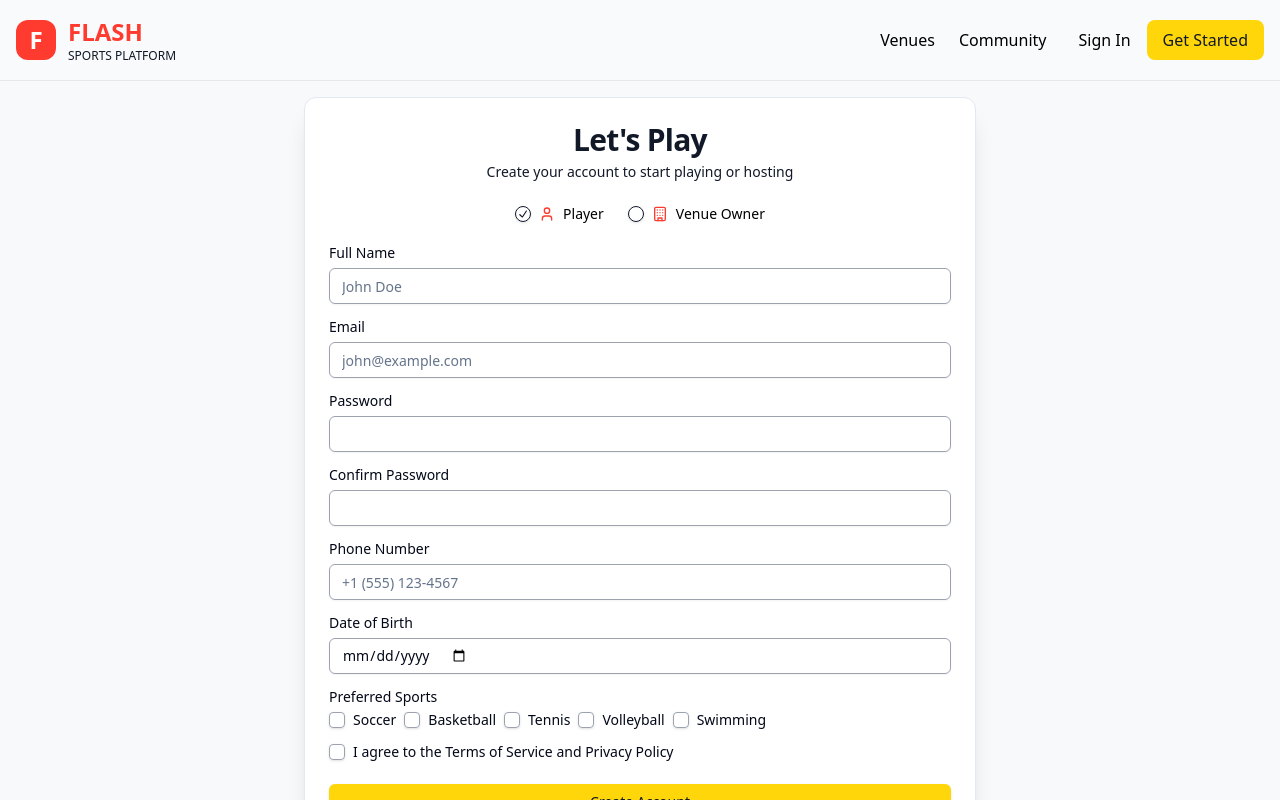
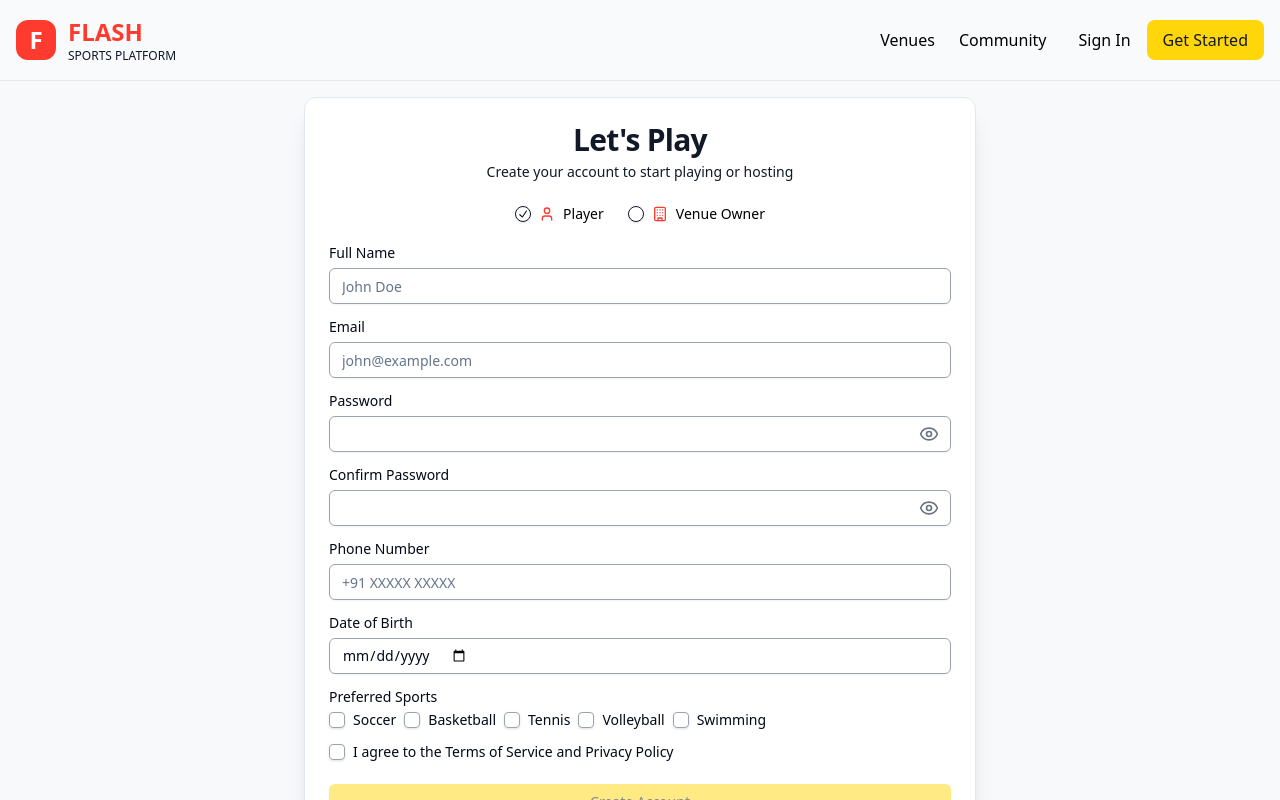
Before and after one commit to dipak-01/Flash-Frontend, a React (Vite) app: page /signup in a window 1280 px wide. Shown: the top 800 px of the page. Built offline with nearby package versions, Linux system fonts and the light colour scheme.

Commit message:
fix: bug signup page , venue detail expired slots bug

```diff
--- a/src/pages/VenueDetails.tsx
+++ b/src/pages/VenueDetails.tsx
@@ -131,11 +131,24 @@ export default function VenueDetailPage() {
     }
   }
 
+  const isSlotInPast = (slot: Slot) => {
+    const [hours, minutes] = slot.time.split(':');
+    const slotDateTime = new Date(slot.date);
+    slotDateTime.setHours(parseInt(hours), parseInt(minutes));
+    return slotDateTime < new Date();
+  };
+
   const handlePayment = async (slotId: string) => {
     try {
       const token = sessionStorage.getItem('token');
       if (!token) {
         toast.error('Please login to book a slot');
+        return;
+      }
+
+      const slot = slots.find(s => s._id === slotId);
+      if (slot && isSlotInPast(slot)) {
+        toast.error('Cannot book slots from the past');
         return;
       }
 
@@ -215,10 +228,10 @@ export default function VenueDetailPage() {
                     </div>
                     <Button
                       onClick={() => handlePayment(slot._id)}
-                      disabled={getRemainingSpots(slot) === 0}
+                      disabled={getRemainingSpots(slot) === 0 || isSlotInPast(slot)}
                       className="bg-[#FFD60A] text-[#111827] hover:bg-[#FFD60A]/90 transition-all duration-300 ease-in-out hover:scale-105"
                     >
-                      {getRemainingSpots(slot) === 0 ? 'Full' : 'Book Now'}
+                      {getRemainingSpots(slot) === 0 ? 'Full' : isSlotInPast(slot) ? 'Expired' : 'Book Now'}
                     </Button>
                   </div>
                 </Card>
--- a/src/pages/auth/Login.tsx
+++ b/src/pages/auth/Login.tsx
@@ -7,7 +7,7 @@ import { Input } from "@/components/ui/input"
 import { Label } from "@/components/ui/label"
 import { Card, CardContent, CardDescription, CardFooter, CardHeader, CardTitle } from "@/components/ui/card"
 import { Checkbox } from "@/components/ui/checkbox"
-import { Mail, Lock, AlertCircle, User, Building } from 'lucide-react'
+import { Mail, Lock, AlertCircle, User, Building, Eye, EyeOff } from 'lucide-react'
 import { Alert, AlertDescription, AlertTitle } from "@/components/ui/alert"
 import { RadioGroup, RadioGroupItem } from "@/components/ui/radio-group"
 import { useAuth } from '@/context/AuthContext'
@@ -21,6 +21,7 @@ export default function LoginPage() {
   const [error, setError] = useState('')
   const [isOwner, setIsOwner] = useState(false)
   const [isLoading, setIsLoading] = useState(false)
+  const [showPassword, setShowPassword] = useState(false)
   const { login } = useAuth()
 
   const handleSubmit = async (e: React.FormEvent<HTMLFormElement>) => {
@@ -115,12 +116,23 @@ export default function LoginPage() {
                   <Lock className="absolute left-3 top-1/2 transform -translate-y-1/2 text-[#9CA3AF]" />
                   <Input
                     id="password"
-                    type="password"
-                    className="pl-10 border-[#9CA3AF] focus:border-[#FF3B30] focus:ring-[#FF3B30] transition-all duration-300"
+                    type={showPassword ? "text" : "password"}
+                    className="pl-10 pr-10 border-[#9CA3AF] focus:border-[#FF3B30] focus:ring-[#FF3B30] transition-all duration-300"
                     value={password}
                     onChange={(e) => setPassword(e.target.value)}
                     required
                   />
+                  <button
+                    type="button"
+                    onClick={() => setShowPassword(!showPassword)}
+                    className="absolute right-3 top-1/2 transform -translate-y-1/2 text-[#9CA3AF] hover:text-[#FF3B30] transition-colors duration-300"
+                  >
+                    {showPassword ? (
+                      <EyeOff className="h-4 w-4" />
+                    ) : (
+                      <Eye className="h-4 w-4" />
+                    )}
+                  </button>
                 </div>
               </div>
               <div className="flex items-center justify-between">
--- a/src/pages/auth/Signup.tsx
+++ b/src/pages/auth/Signup.tsx
@@ -1,7 +1,7 @@
 'use client'
 
 import { useState } from 'react'
-import { Loader2 } from 'lucide-react'
+import { Loader2, Eye, EyeOff } from 'lucide-react'
 import { toast } from 'react-toastify'
 import { Button } from "@/components/ui/button"
 import { Input } from "@/components/ui/input"
@@ -16,6 +16,13 @@ import axios from 'axios'
 export default function SignupPage() {
   const [isLoading, setIsLoading] = useState(false)
   const [userType, setUserType] = useState('player')
+  const [errors, setErrors] = useState({
+    password: '',
+    phoneNumber: ''
+  });
+  const [showPassword, setShowPassword] = useState(false)
+  const [showConfirmPassword, setShowConfirmPassword] = useState(false)
+
   interface FormData {
     fullName: string;
     email: string;
@@ -44,9 +51,42 @@ export default function SignupPage() {
     agreeToTerms: false
   })
 
+  const validatePassword = (password: string) => {
+    const passwordRegex = /^(?=.*[a-z])(?=.*[A-Z])(?=.*\d)(?=.*[@$!%*?&])[A-Za-z\d@$!%*?&]{8,}$/;
+    if (!passwordRegex.test(password)) {
+      setErrors(prev => ({
+        ...prev,
+        password: 'Password must contain at least 8 characters, one uppercase, one lowercase, one number and one special character'
+      }));
+      return false;
+    }
+    setErrors(prev => ({ ...prev, password: '' }));
+    return true;
+  };
+
+  const validatePhoneNumber = (phone: string) => {
+    const phoneRegex = /^(\+91[-\s]?)?[0]?(91)?[789]\d{9}$/;
+    if (!phoneRegex.test(phone)) {
+      setErrors(prev => ({
+        ...prev,
+        phoneNumber: 'Please enter a valid Indian phone number (+91)'
+      }));
+      return false;
+    }
+    setErrors(prev => ({ ...prev, phoneNumber: '' }));
+    return true;
+  };
+
   const handleInputChange = (e: React.ChangeEvent<HTMLInputElement | HTMLSelectElement>) => {
-    const { name, value } = e.target
-    setFormData(prev => ({ ...prev, [name]: value }))
+    const { name, value } = e.target;
+    setFormData(prev => ({ ...prev, [name]: value }));
+
+    if (name === 'password') {
+      validatePassword(value);
+    }
+    if (name === 'phoneNumber') {
+      validatePhoneNumber(value);
+    }
   }
 
   const handleSportsChange = (sport: string) => {
@@ -60,6 +100,20 @@ export default function SignupPage() {
 
   const handleSubmit = async (e: React.FormEvent<HTMLFormElement>) => {
     e.preventDefault();
+
+    // Validate all fields before submission
+    const isPasswordValid = validatePassword(formData.password);
+    const isPhoneValid = validatePhoneNumber(formData.phoneNumber);
+
+    if (!isPasswordValid || !isPhoneValid || !formData.agreeToTerms) {
+      toast.error('Please fix all errors before submitting');
+      return;
+    }
+
+    if (!formData.agreeToTerms) {
+      toast.error('Please agree to the Terms of Service and Privacy Policy');
+      return;
+    }
     setIsLoading(true);
     try {
       const url = userType === 'player'
@@ -152,25 +206,48 @@ export default function SignupPage() {
                   </div>
                   <div className="grid gap-2">
                     <Label htmlFor="password">Password</Label>
-                    <Input
-                      id="password"
-                      name="password"
-                      type="password"
-                      onChange={handleInputChange}
-                      required
-                      className="border-[#9CA3AF] focus:border-[#FF3B30] focus:ring-[#FF3B30] transition-all duration-300"
-                    />
+                    <div className="relative">
+                      <Input
+                        id="password"
+                        name="password"
+                        type={showPassword ? "text" : "password"}
+                        onChange={handleInputChange}
+                        required
+                        className={`border-[#9CA3AF] focus:border-[#FF3B30] focus:ring-[#FF3B30] transition-all duration-300 ${
+                          errors.password ? 'border-red-500' : ''
+                        }`}
+                      />
+                      <button
+                        type="button"
+                        onClick={() => setShowPassword(!showPassword)}
+                        className="absolute right-3 top-1/2 -translate-y-1/2 text-gray-500 hover:text-gray-700"
+                      >
+                        {showPassword ? <EyeOff size={20} /> : <Eye size={20} />}
+                      </button>
+                    </div>
+                    {errors.password && (
+                      <span className="text-red-500 text-sm">{errors.password}</span>
+                    )}
                   </div>
                   <div className="grid gap-2">
                     <Label htmlFor="confirmPassword">Confirm Password</Label>
-                    <Input
-                      id="confirmPassword"
-                      name="confirmPassword"
-                      type="password"
-                      onChange={handleInputChange}
-                      required
-                      className="border-[#9CA3AF] focus:border-[#FF3B30] focus:ring-[#FF3B30] transition-all duration-300"
-                    />
+                    <div className="relative">
+                      <Input
+                        id="confirmPassword"
+                        name="confirmPassword"
+                        type={showConfirmPassword ? "text" : "password"}
+                        onChange={handleInputChange}
+                        required
+                        className="border-[#9CA3AF] focus:border-[#FF3B30] focus:ring-[#FF3B30] transition-all duration-300"
+                      />
+                      <button
+                        type="button"
+                        onClick={() => setShowConfirmPassword(!showConfirmPassword)}
+                        className="absolute right-3 top-1/2 -translate-y-1/2 text-gray-500 hover:text-gray-700"
+                      >
+                        {showConfirmPassword ? <EyeOff size={20} /> : <Eye size={20} />}
+                      </button>
+                    </div>
                   </div>
                   <div className="grid gap-2">
                     <Label htmlFor="phoneNumber">Phone Number</Label>
@@ -178,11 +255,16 @@ export default function SignupPage() {
                       id="phoneNumber"
                       name="phoneNumber"
                       type="tel"
-                      placeholder="+1 (555) 123-4567"
+                      placeholder="+91 XXXXX XXXXX"
                       onChange={handleInputChange}
                       required
-                      className="border-[#9CA3AF] focus:border-[#FF3B30] focus:ring-[#FF3B30] transition-all duration-300"
+                      className={`border-[#9CA3AF] focus:border-[#FF3B30] focus:ring-[#FF3B30] transition-all duration-300 ${
+                        errors.phoneNumber ? 'border-red-500' : ''
+                      }`}
                     />
+                    {errors.phoneNumber && (
+                      <span className="text-red-500 text-sm">{errors.phoneNumber}</span>
+                    )}
                   </div>
                   <div className="grid gap-2">
                     <Label htmlFor="dateOfBirth">Date of Birth</Label>
@@ -276,7 +358,7 @@ export default function SignupPage() {
               <Button
                 className="w-full mt-6 bg-[#FFD60A] hover:bg-[#FFD60A]/90 text-[#111827] transition-all duration-300 ease-in-out hover:scale-105"
                 type="submit"
-                disabled={isLoading}
+                disabled={isLoading || !formData.agreeToTerms}
               >
                 {isLoading ? (
                   <>
```
